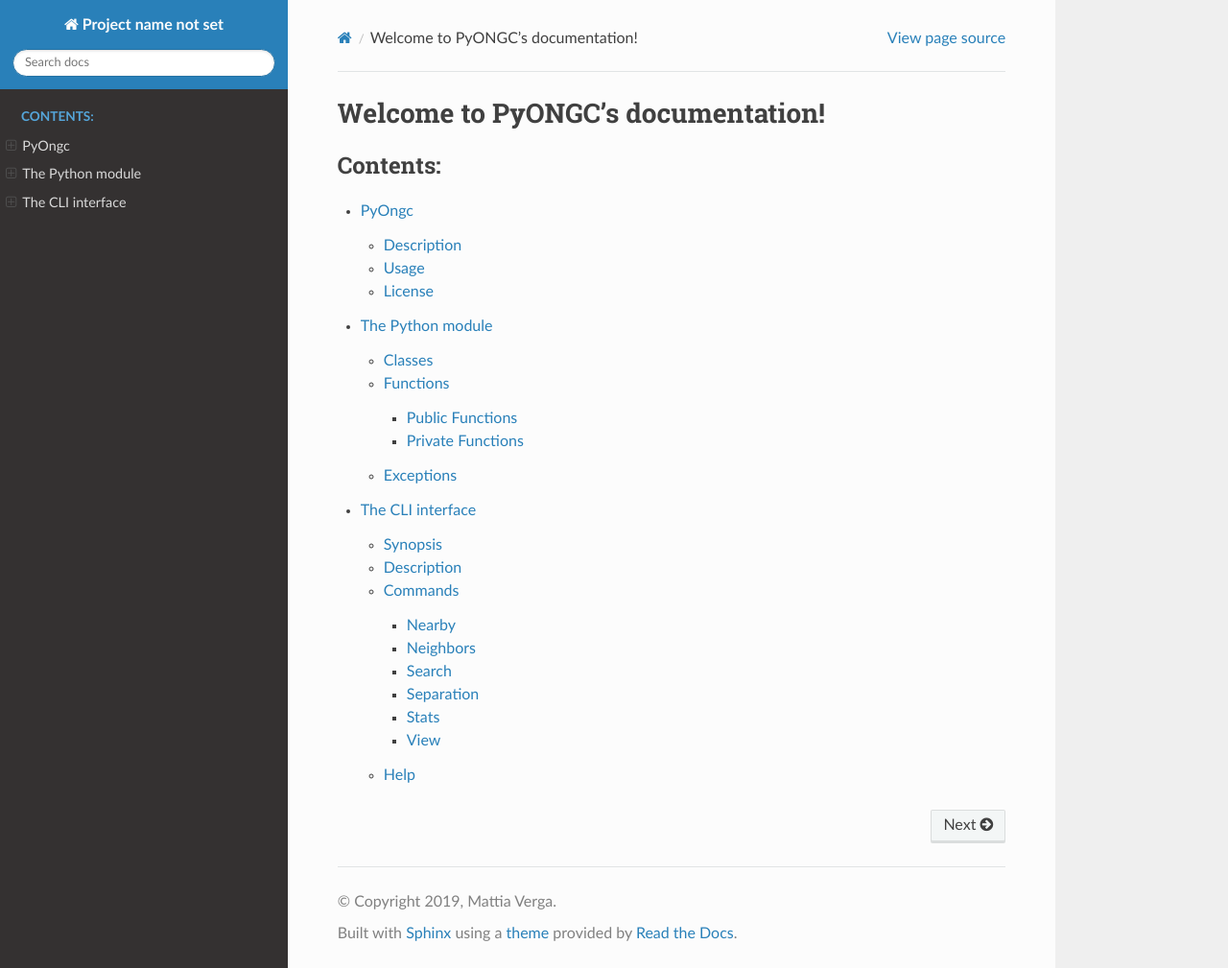
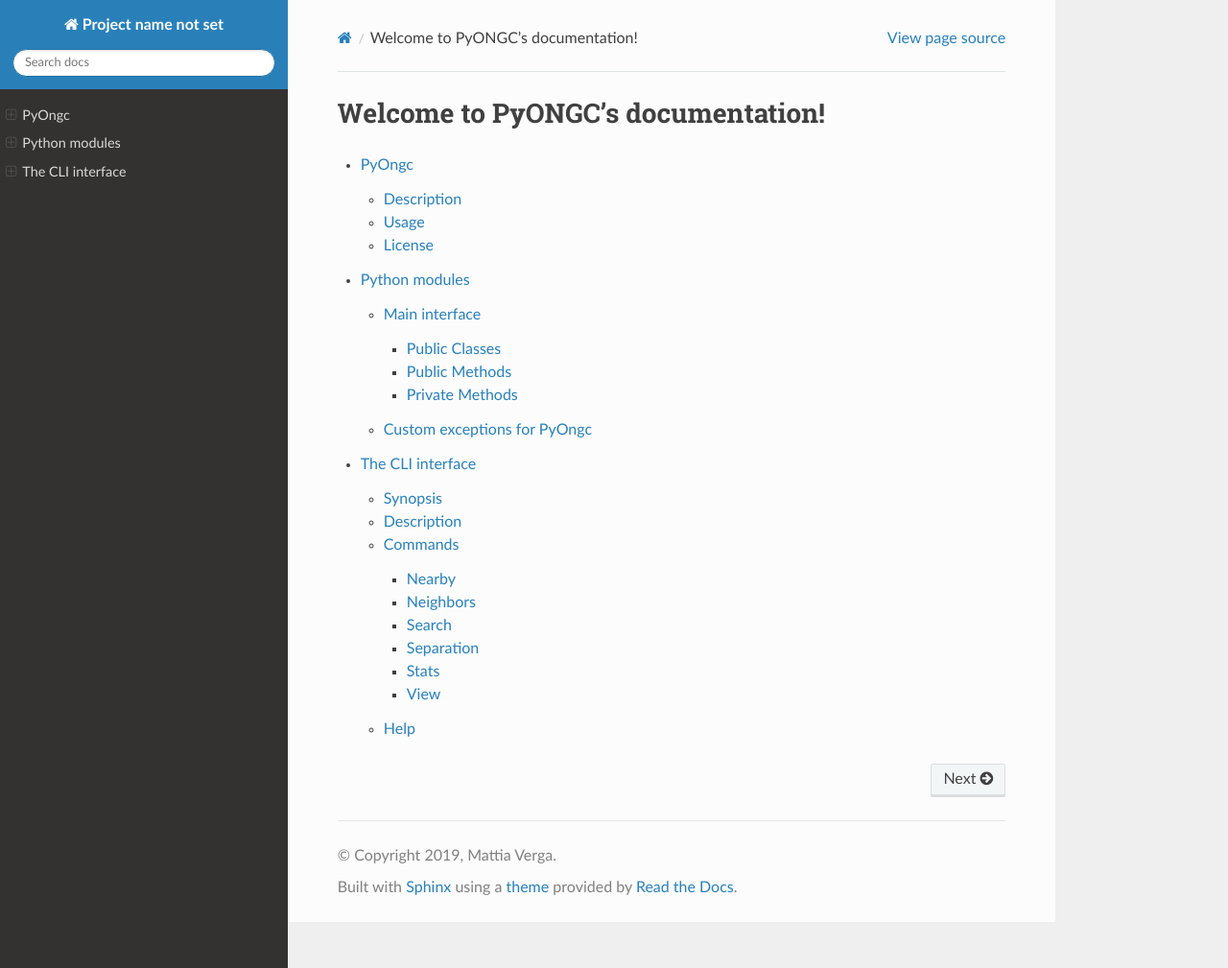
Before and after one commit to mattiaverga/PyOngc, a Sphinx documentation site: the page built from docs/index.rst, in a window 1280 px wide and 1009 px high. Shown: the whole window at 96% size. Built offline with Sphinx 7.4.7 and the Read the Docs theme 2.0.0, drawn with Linux system fonts in a browser that asks for light colours.

```diff
--- a/docs/conf.py
+++ b/docs/conf.py
@@ -12,8 +12,8 @@
 #
 import os
 import sys
-sys.path.insert(0, os.path.abspath('.'))
-sys.path.append(os.path.abspath('../pyongc/'))
+# sys.path.insert(0, os.path.abspath('.'))
+sys.path.insert(0, os.path.abspath('../src'))
 
 
 # -- Project information -----------------------------------------------------
@@ -32,7 +32,7 @@ extensions = ['sphinx.ext.autodoc',
               ]
 
 # Add any paths that contain templates here, relative to this directory.
-templates_path = ['_templates']
+# templates_path = ['_templates']
 
 # List of patterns, relative to source directory, that match files and
 # directories to ignore when looking for source files.
@@ -51,7 +51,7 @@ html_theme = 'sphinx_rtd_theme'
 # Add any paths that contain custom static files (such as style sheets) here,
 # relative to this directory. They are copied after the builtin static files,
 # so a file named "default.css" will overwrite the builtin "default.css".
-html_static_path = ['_static']
+# html_static_path = ['_static']
 html_theme_options = {
     'collapse_navigation': False,
     'sticky_navigation': True,
--- a/docs/index.rst
+++ b/docs/index.rst
@@ -8,9 +8,7 @@ Welcome to PyONGC's documentation!
 
 .. toctree::
    :maxdepth: 3
-   :caption: Contents:
-   :includehidden:
 
    readme
-   The Python module <ongc/ongc_module>
+   Python modules <modules/index>
    The CLI interface <cli/ongc>
--- a/docs/ongc/exceptions.rst
+++ b/docs/modules/exceptions.rst
@@ -1,4 +1,5 @@
 Custom exceptions for PyOngc
 ============================
-.. automodule:: exceptions
+
+.. automodule:: pyongc.exceptions
    :members:
--- a/setup.cfg
+++ b/setup.cfg
@@ -48,3 +48,4 @@ console_scripts =
 
 [options.extras_require]
 development = pytest; mock; flake8; pytest-cov
+docs = sphinx; sphinx_rtd_theme
```
Also changed, not shown: docs/modules/index.rst (added, +7 -0 lines), docs/modules/ongc.rst (added, +51 -0 lines), docs/ongc/classes.rst (deleted, +0 -8 lines), docs/ongc/functions.rst (deleted, +0 -30 lines), docs/ongc/ongc_module.rst (deleted, +0 -10 lines), .readthedocs.yaml (added), 1 other file.
